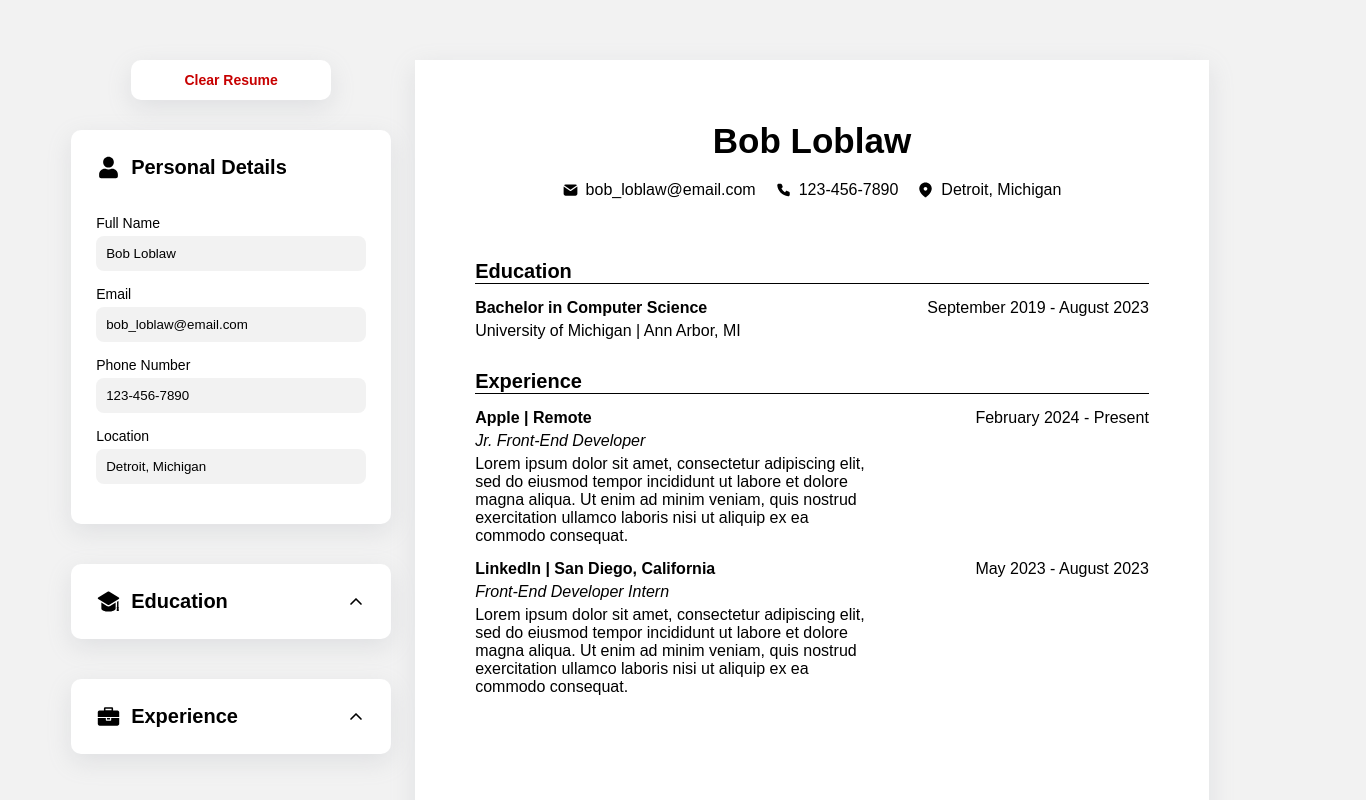
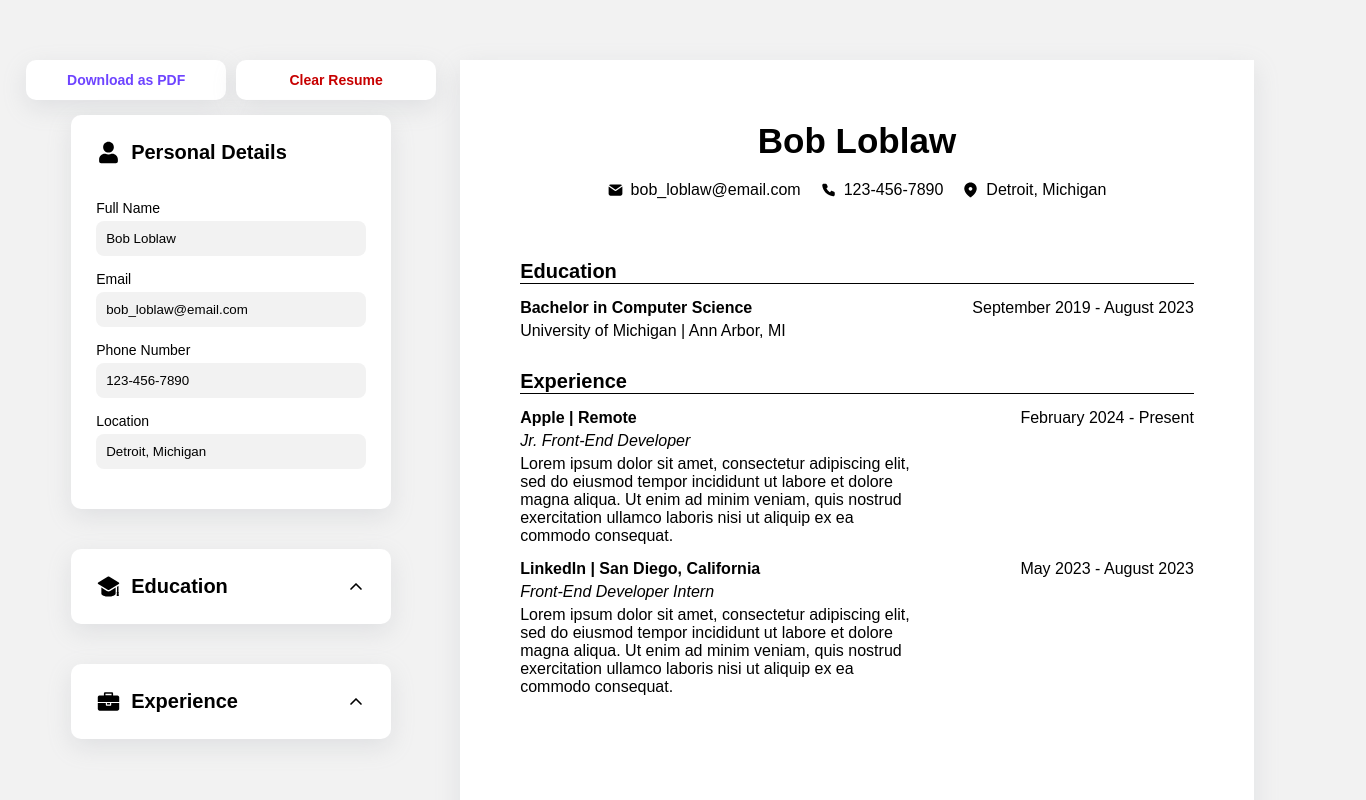
Before and after one commit to huntkay1/cv-builder-app, a React (Vite) app: page / in a window 1280 px wide. Shown: the top 800 px of the page, 1366 px wide, since content can reach past the window. Built offline with nearby package versions, Linux system fonts and the light colour scheme; a web font is replaced by a local one.

Commit message:
Add pdf download
Added a button that will allow the user to
download their resume as a pdf

```diff
--- a/package.json
+++ b/package.json
@@ -10,6 +10,8 @@
     "preview": "vite preview"
   },
   "dependencies": {
+    "html2canvas": "^1.4.1",
+    "jspdf": "^2.5.2",
     "react": "^18.3.1",
     "react-dom": "^18.3.1"
   },
--- a/src/App.jsx
+++ b/src/App.jsx
@@ -3,7 +3,9 @@ import Education from './components/EducationInfo.jsx';
 import Experience from './components/ExperienceInfo.jsx';
 import Resume from './components/Resume.jsx';
 import ClearButton from './components/ClearButton.jsx';
-import { useState } from 'react';
+import { useState , useRef} from 'react';
+import html2canvas from 'html2canvas';
+import jsPDF from 'jspdf';
 
 function App() {
   const [currentEducationIndex, setCurrentEducationIndex] = useState(0); //the index of the entry that is currently being manipulated
@@ -13,6 +15,8 @@ function App() {
   const [editingMode, setEditingMode] = useState(false);
   const [experienceIsExpanded, setExperienceIsExpanded] = useState(false);
   const [educationIsExpanded, setEducationIsExpanded] = useState(false);
+  const resumeRef = useRef(null); // Reference for Resume component
+
 
   const [formData, setFormData] = useState({
     personalInfo: {
@@ -179,18 +183,35 @@ function App() {
       setExperienceIsExpanded(!experienceIsExpanded)
       setEducationIsExpanded(false)
     }
-}
+  }
+
+  // Function to capture and download resume as PDF
+  const handleDownloadPDF = async () => {
+    const element = resumeRef.current;
+    const canvas = await html2canvas(element, { scale: 2 });
+    const imgData = canvas.toDataURL('image/png');
+    const pdf = new jsPDF('p', 'mm', 'a4');
+    const imgWidth = 190;
+    const imgHeight = (canvas.height * imgWidth) / canvas.width;
+    pdf.addImage(imgData, 'PNG', 10, 10, imgWidth, imgHeight);
+    pdf.save('resume.pdf');
+  };
 
   return(
     <div id='main-container'>
       <div id='forms'>
-        <ClearButton
-        setFormData={setFormData}
-        />
+        <div className='action-buttons-container'>
+          <button onClick={handleDownloadPDF} className='action-button download'>Download as PDF</button>
+          <ClearButton
+            setFormData={setFormData}
+          />
+        </div>
+
         <PersonalInfo
         handleFormDataUpdate={handlePersonalInfoChange}
         formData={formData.personalInfo}
         />
+
         <Education
         handleFormUpdate={handleSectionsUpdate}
         addEntry={addEntry}
@@ -204,6 +225,7 @@ function App() {
         isExpanded={educationIsExpanded}
         toggleExpand={toggleExpand}
         />
+
         <Experience
         handleFormUpdate={handleSectionsUpdate}
         addEntry={addEntry}
@@ -219,7 +241,7 @@ function App() {
         />
       </div>
 
-      <div className='resume-container'>
+      <div className='resume-container' ref={resumeRef}>
         <Resume
           personalInfoData={formData.personalInfo}
           experienceData={formData.sections.experience}
--- a/src/components/ClearButton.jsx
+++ b/src/components/ClearButton.jsx
@@ -40,7 +40,7 @@ export default function ClearButton( {setFormData} ) {
 
     return (
         <>
-        <button id='clear-button' onClick={() => setOpen(true)}>Clear Resume</button>
+        <button className='action-button clear' onClick={() => setOpen(true)}>Clear Resume</button>
 
         {open &&
             <div id='popup-container'>
--- a/src/index.css
+++ b/src/index.css
@@ -36,8 +36,13 @@ body {
     align-items: center;
 }
 
-#clear-button {
-    margin-bottom: 30px;
+.action-buttons-container {
+    display: flex;
+    gap: 10px;
+}
+
+.action-button {
+    margin-bottom: 15px;
     background-color: var(--form-color);
     border: none;
     border-radius: 10px;
@@ -45,13 +50,20 @@ body {
     width: 200px;
     font-size: 14px;
     font-weight: 550;
-    color: var(--delete-button);
     box-shadow: rgba(149, 157, 165, 0.2) 0px 8px 24px;
 }
 
-#clear-button:hover {
+.action-button :hover {
     box-shadow: rgba(0, 0, 0, 0.35) 0px 5px 15px;
     transition: 0.20s;
+}
+
+.action-button.clear {
+    color: var(--delete-button);
+}
+
+.action-button.download {
+    color: var(--button-color)
 }
 
 #popup-container {
@@ -327,12 +339,16 @@ form.collapsed {
     .resume-container {
         width: 65vw;
     }
+
 }
 
 @media (max-width: 1250px) {
     .button-container {
         flex-direction: column-reverse;
         gap: 10px;
+    }
 
+    .action-buttons-container {
+        flex-direction: column;
     }
 }
```
Also changed, not shown: 1 other file (tests, documents, lock files or other folders).
